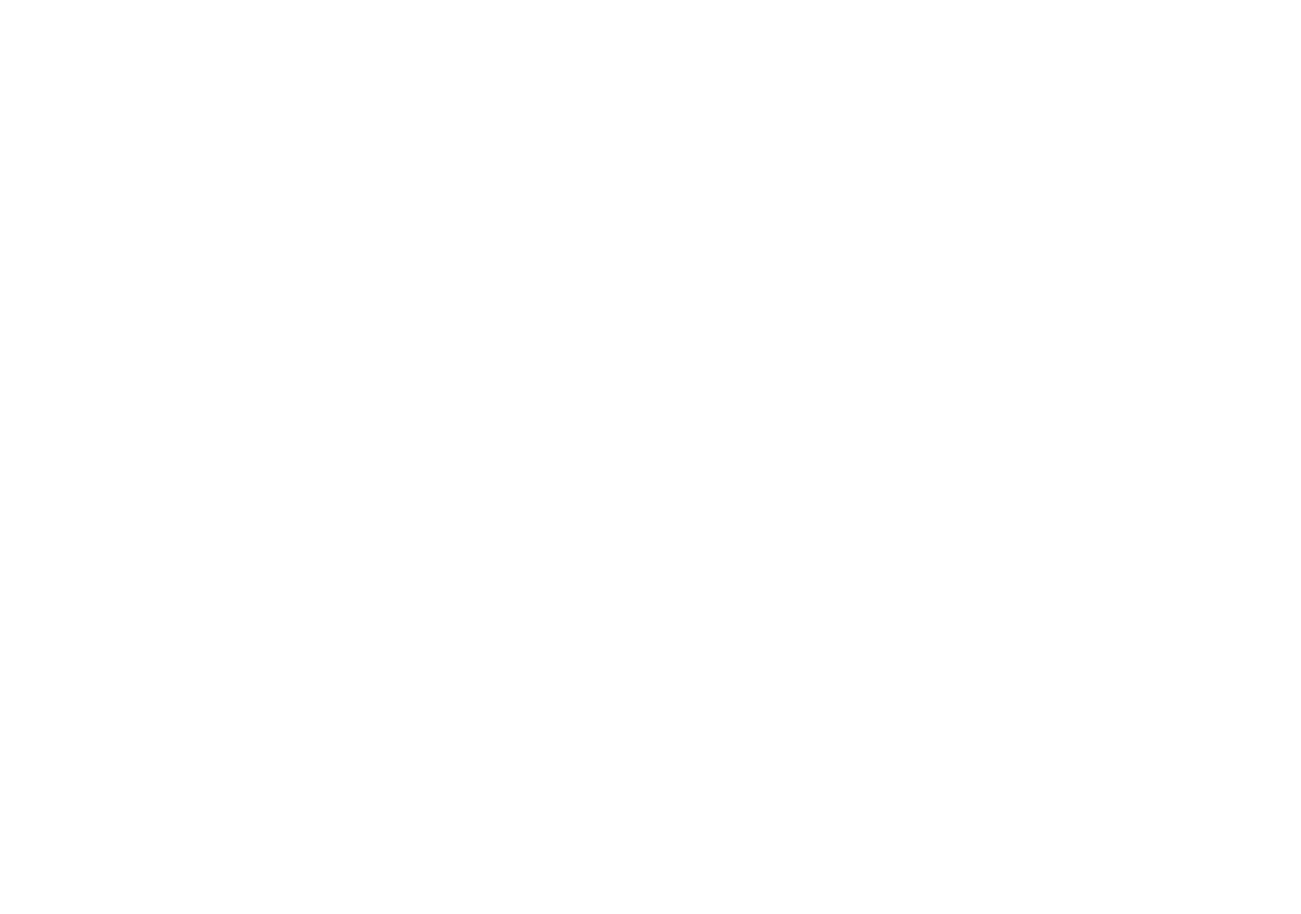
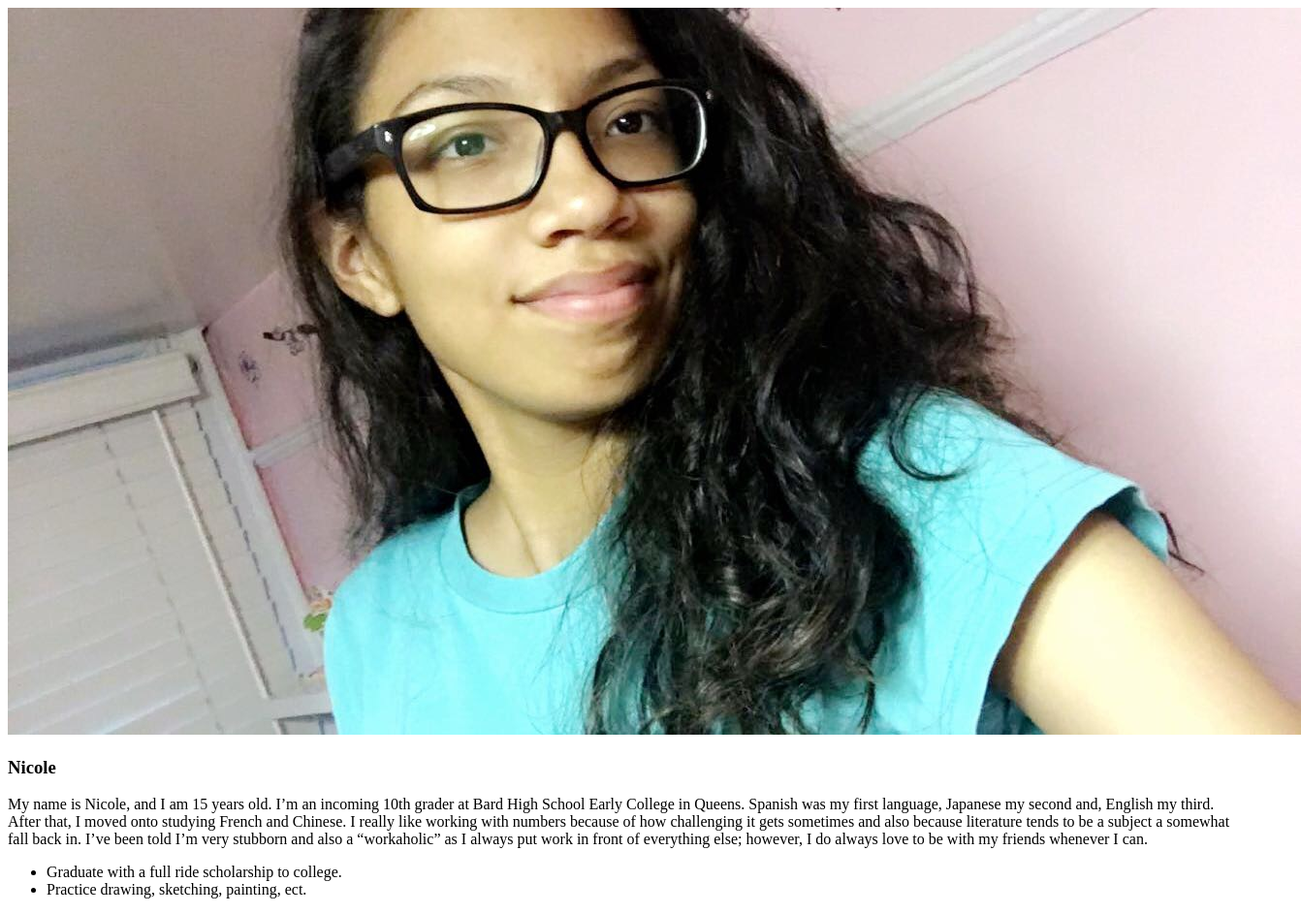
Before and after one commit to nicoleca28/My-Portfolio, a plain HTML site: page index.html in a window 1280 px wide. Shown: the whole page at 97% size, 1342 px wide, since content can reach past the window. Before the commit the page ends 800 px from the top, so only its background shows below. Drawn offline with Linux system fonts and the light colour scheme.

Commit message:
image description goals updates

```diff
--- a/index.html
+++ b/index.html
@@ -7,6 +7,14 @@
 	<link rel="stylesheet" href="">
 </head>
 <body>
-
+	<div>
+		<img src="./Assets/Images/nicole.jpeg" alt="">
+		<h3>Nicole</h3>
+		<p>My name is Nicole, and I am 15 years old. I’m an incoming 10th grader at Bard High School Early College in Queens. Spanish was my first language, Japanese my second and, English my third. After that, I moved onto studying French and Chinese. I really like working with numbers because of how challenging it gets sometimes and also because literature tends to be a subject a somewhat fall back in. I’ve been told I’m very stubborn and also a “workaholic” as I always put work in front of everything else; however, I do always love to be with my friends whenever I can.</p>
+		<ul>
+			<li>Graduate with a full ride scholarship to college.</li>
+			<li>Practice drawing, sketching, painting, ect.</li>
+		</ul>
+	</div>
 </body>
 </html>
```
Also changed, not shown: Assets/CSS/style.css (added), Assets/Images/nicole.jpeg (added).
